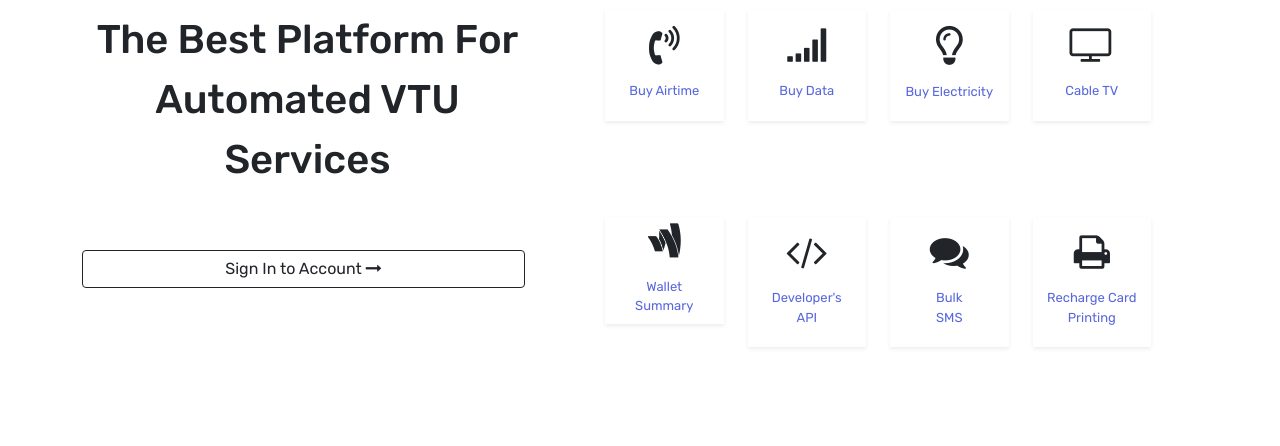
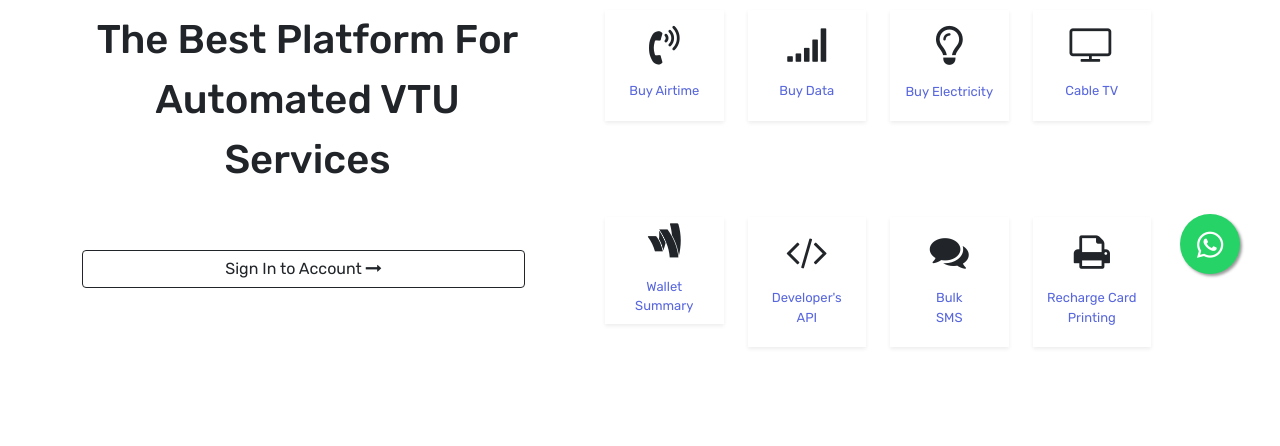
Before and after one commit to cephasosayi/N3tdatasolution, a plain HTML site: page index.html in a window 1280 px wide. Shown: the part 486-932 px from the top of the page. Drawn offline with nearby package versions, Linux system fonts and the light colour scheme.

Commit message:
Update index.html

```diff
--- a/index.html
+++ b/index.html
@@ -812,10 +812,9 @@ We offer our Referrers the best referral program incentives to encourage entrepr
   </div>
 </footer>
 <!--- whatsApp popup-->
-<!--
-<a href="https://api.whatsapp.com/send?phone=51955081075&text=Hola%21%20Quisiera%20m%C3%A1s%20informaci%C3%B3n%20sobre%20Varela%202." class="float" target="_blank">
+<a href="https://api.whatsapp.com/send?phone=+2348077827613&text=Hello%21%20Thank%20you%20for%B3reaching%20out%20to%20us." class="float" target="_blank">
 <i class="fa fa-whatsapp my-float"></i>
-</a> -->
+</a>
 
 
 
```
